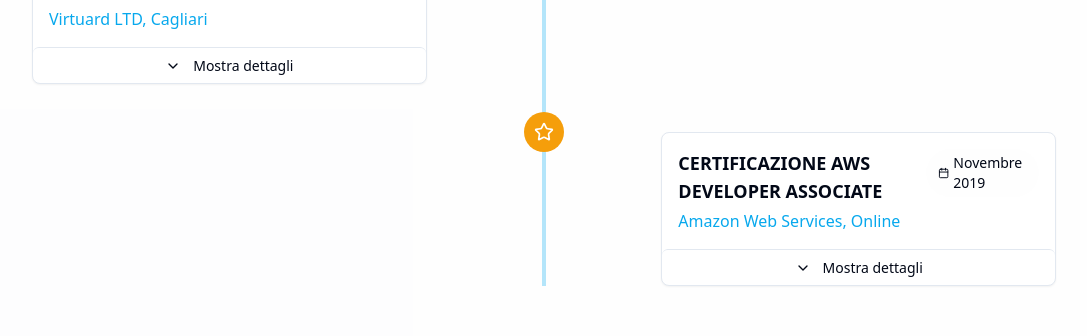
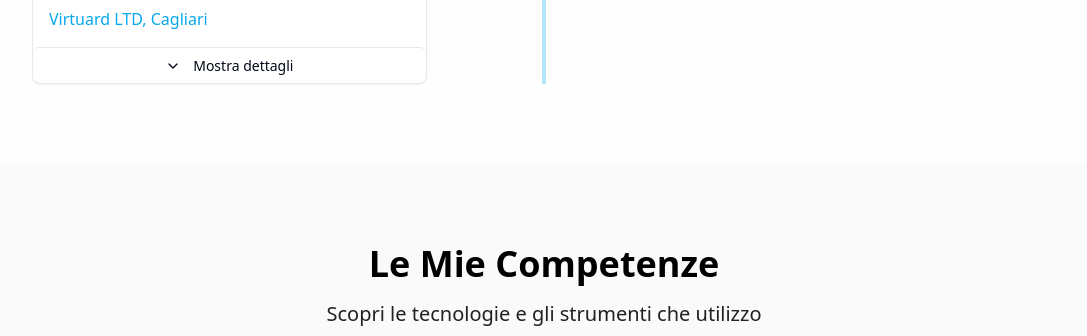
Before and after one commit to rperniciano/react-skill-display, a React (Vite) app: page / in a window 1280 px wide. Shown: the part 2940-3276 px from the top of the page, without its empty margins (96-1183 px from the left). Built offline with nearby package versions, Linux system fonts and the light colour scheme.

Commit message:
feat: updating work experience

```diff
--- a/src/components/WorkExperience.tsx
+++ b/src/components/WorkExperience.tsx
@@ -67,19 +67,6 @@ const timelineItems: TimelineItem[] = [
       "Gestione completa del ciclo di sviluppo, inclusi testing e ottimizzazione del software."
     ],
     type: "work"
-  },
-  {
-    id: 5,
-    title: "CERTIFICAZIONE AWS DEVELOPER ASSOCIATE",
-    organization: "Amazon Web Services",
-    period: "Novembre 2019",
-    location: "Online",
-    description: [
-      "Certificazione per lo sviluppo di applicazioni su AWS Cloud",
-      "Competenze validate in servizi come Lambda, DynamoDB, e S3",
-      "Implementazione di architetture scalabili e sicure"
-    ],
-    type: "certification"
   }
 ];
 
```
